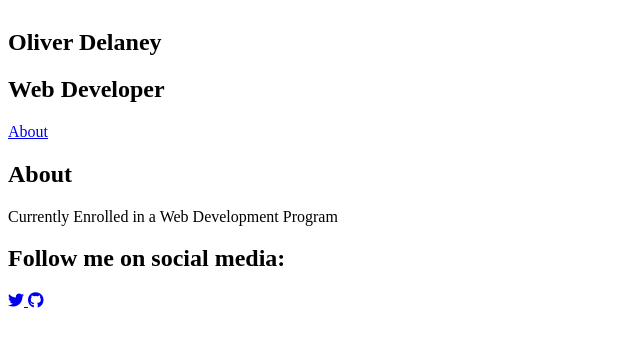
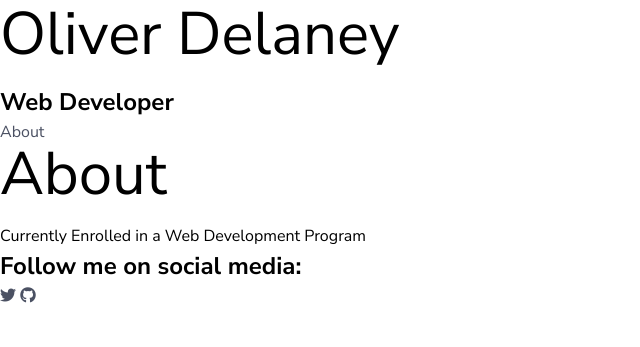
Before and after one commit to oliverD06/VideoBackground, a plain HTML site: page index.html in a window 1280 px wide. Shown: the part 153-500 px from the top of the page, without its empty margins (0-640 px from the left). Drawn offline with Linux system fonts and the light colour scheme; grey boxes are pictures that could not be loaded.

Commit message:
Completed basic styling in the style.css file.

```diff
--- a/style.css
+++ b/style.css
@@ -1 +1,24 @@
 @import url('https://fonts.googleapis.com/css2?family=Nunito+Sans:ital,wght@0,200;0,300;0,400;0,600;0,700;0,800;0,900;1,200;1,300;1,400;1,600;1,700;1,800;1,900&display=swap');
+
+*   {
+    padding: 0;
+    margin: 0;
+    box-sizing: border-box;
+}
+
+body    {
+    font-family: 'Nunito Sans', sans-serif;
+    line-height: 1.5;
+}
+
+h1  {
+    font-weight: 400;
+    font-size: 60px;
+    line-height: 1;
+    margin-bottom: 20px;
+}
+
+a   {
+    text-decoration: none;
+    color: #4b5163;
+}
```
